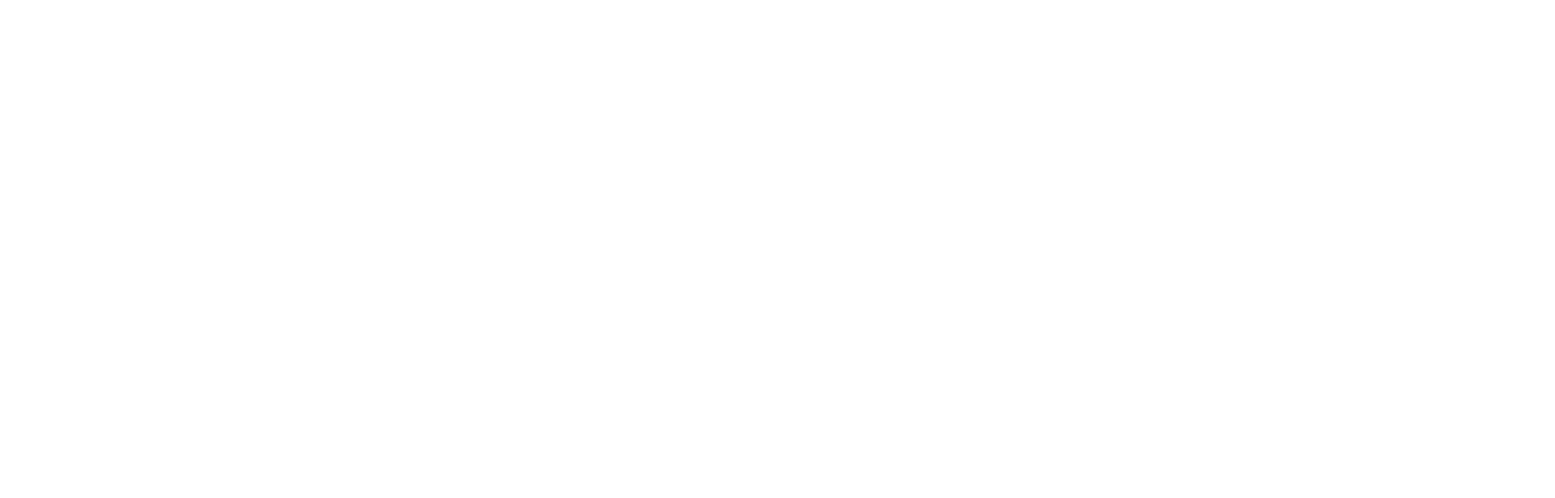
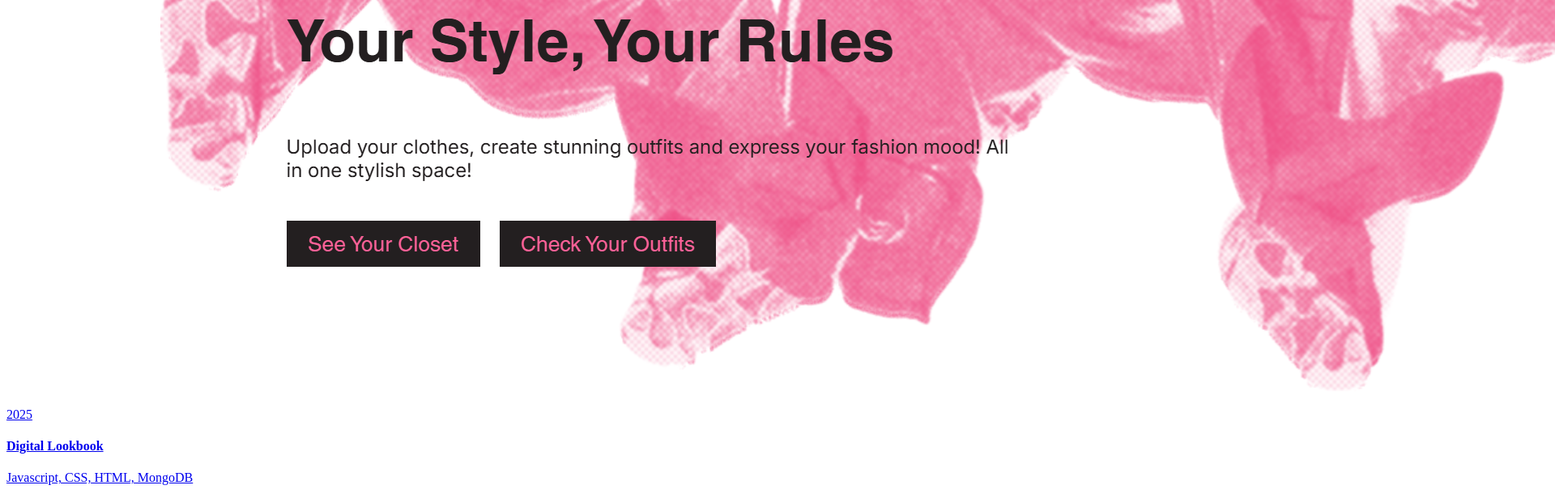
Before and after one commit to cheryl-oop/portfolio-Cheryl_Aitchedji, a React (Vite) app: page /projects in a window 1280 px wide. Shown: the part 1014-1630 px from the top of the page at 81% size, 1920 px wide, since content can reach past the window. Before the commit the page ends 800 px from the top, so only its background shows below. Built offline with nearby package versions, Linux system fonts and the light colour scheme.

Commit message:
feat: dynamic Projectcards

```diff
--- a/src/components/projectCard/Projectcard.tsx
+++ b/src/components/projectCard/Projectcard.tsx
@@ -1,14 +1,17 @@
-import { Link } from "react-router-dom";
-import { motion } from "motion/react";
-import type { Project } from "../data/projects";
+import type { Project } from "../../data/projects.ts";
+import { Link } from "react-router";
 
-export const Projectcard = () => {
+type ProjectCardProps = {
+  project: Pick<Project, "id" | "name" | "date" | "coverImage" | "tools">;
+};
+
+export const Projectcard = ({ project }: ProjectCardProps) => {
   return (
-    <div className="card-container">
-      <img src="..." />
-      <p>date</p>
-      <h4>Name Project</h4>
-      <p>Tools</p>
-    </div>
+    <Link to={`/projects/${project.id}`} className="card-container">
+      <img src={project.coverImage} alt={project.name} />
+      <p>{project.date}</p>
+      <h4>{project.name}</h4>
+      <p>{project.tools.join(", ")}</p>
+    </Link>
   );
 };
--- a/src/data/projects.json
+++ b/src/data/projects.json
@@ -6,7 +6,8 @@
     "name": "Digital Lookbook",
     "description": "This is a digital wardrobe.",
     "tools": ["Javascript", "CSS", "HTML", "MongoDB"],
-    "images": ["/images/digital-lookbook-1"],
+    "coverImage": "/images/digital-lookbook-1.png",
+    "images": ["/images/digital-lookbook-1.png"],
     "website": "https://cheryl-oop.github.io/digital-lookbook-frontend/",
     "githubLink": "https://github.com/cheryl-oop/digital-lookbook-frontend"
   }
--- a/src/data/projects.ts
+++ b/src/data/projects.ts
@@ -7,9 +7,12 @@ export type Project = {
   name: string;
   description: string;
   tools: string[];
+  coverImage: string;
   images: string[];
   website: string;
   githubLink: string;
 };
 
+export const getProjectById = (id: string) => projects.find((p) => p.id === id);
+
 export const projects: Project[] = projectsData;
--- a/src/pages/ProjectPage.tsx
+++ b/src/pages/ProjectPage.tsx
@@ -0,0 +1,37 @@
+import { useParams, Navigate } from "react-router";
+import { getProjectById } from "../data/projects";
+
+export const ProjectPage = () => {
+  const { id } = useParams<{ id: string }>();
+  const project = id ? getProjectById(id) : undefined;
+
+  if (!project) return <Navigate to="/projects" replace />;
+
+  return (
+    <section>
+      <div className="project-page-description">
+        <h2>{project.name}</h2>
+        <p>{project.description}</p>
+        <p>{project.tools.join(", ")}</p>
+        <a href={project.website} target="_blank" rel="noreferrer">
+          Website
+        </a>
+        <a href={project.githubLink} target="_blank" rel="noreferrer">
+          GitHub
+        </a>
+      </div>
+
+      {project.images.length > 0 && (
+        <div className="project-images">
+          {project.images.map((src, i) => (
+            <img
+              key={src}
+              src={src}
+              alt={`${project.name} screenshot ${i + 1}`}
+            />
+          ))}
+        </div>
+      )}
+    </section>
+  );
+};
--- a/src/pages/ProjectsPage.tsx
+++ b/src/pages/ProjectsPage.tsx
@@ -1,7 +1,10 @@
+import { projects } from "../data/projects.ts";
+import { Projectcard } from "../components/projectCard/Projectcard.tsx";
+
 export const ProjectsPage = () => {
   return (
     <section>
-      <div className="project-page-description">
+      <div className="projects-page-description">
         <h2>Projects</h2>
         <p>
           A selection of my works where I explore different frameworks,
@@ -10,7 +13,11 @@ export const ProjectsPage = () => {
       </div>
       <div>
         <div className="filters"></div>
-        <div className="project-cards"></div>
+        <div className="project-cards">
+          {projects.map((project) => (
+            <Projectcard key={project.id} project={project} />
+          ))}
+        </div>
       </div>
     </section>
   );
--- a/src/router/router.tsx
+++ b/src/router/router.tsx
@@ -1,9 +1,14 @@
 import { createBrowserRouter } from "react-router";
 import { ProjectsPage } from "../pages/ProjectsPage.tsx";
+import { ProjectPage } from "../pages/ProjectPage.tsx";
 
 export const router = createBrowserRouter([
   {
     path: "/projects",
     element: <ProjectsPage />,
   },
+  {
+    path: "/projects/:id",
+    element: <ProjectPage />,
+  },
 ]);
```
